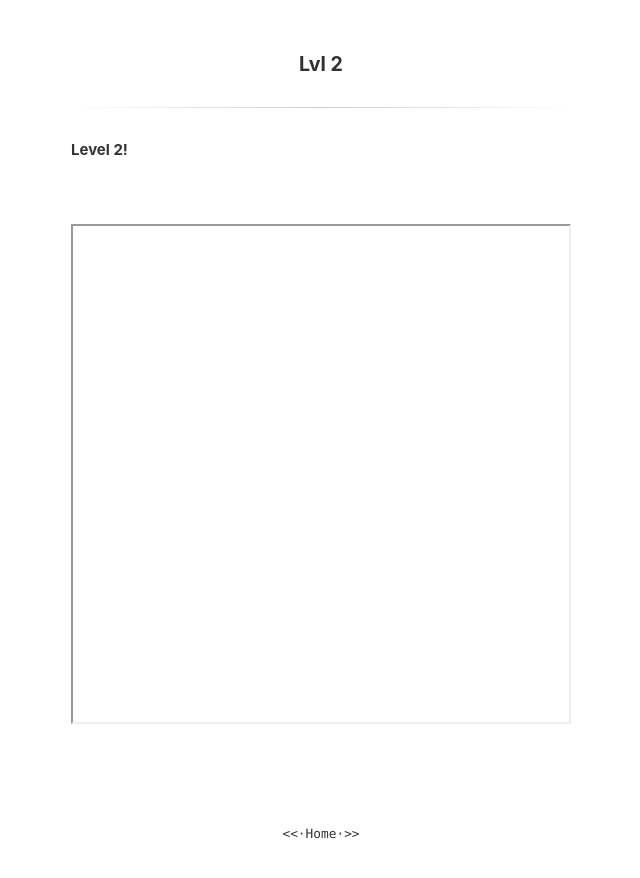
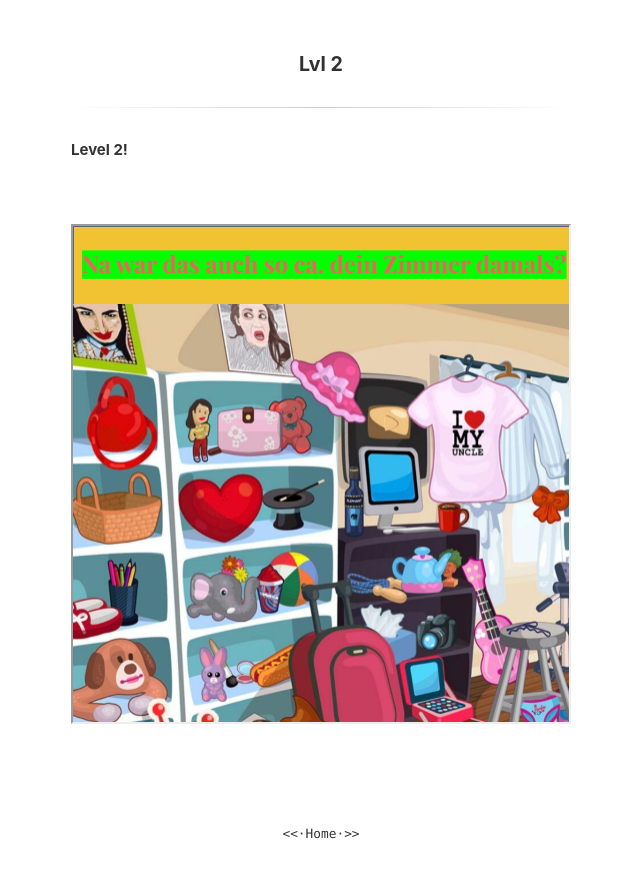
Before and after one commit to mrarno3108/safari, a Gatsby site: page /blog/2 in a window 1280 px wide. Shown: the whole page, without its empty margins (319-959 px from the left). Built offline with nearby package versions, Linux system fonts and the light colour scheme; Gatsby itself is replaced by a stand-in of ours.

Commit message:
Update 2.md

```diff
--- a/src/pages/blog/2.md
+++ b/src/pages/blog/2.md
@@ -5,4 +5,4 @@ password: '7'
 ---
 
 **Level 2!**
-<iframe src='public/Level2.png' width='100%' height='500px'>
+<iframe src='/Level2.png' width='100%' height='500px'>
```
